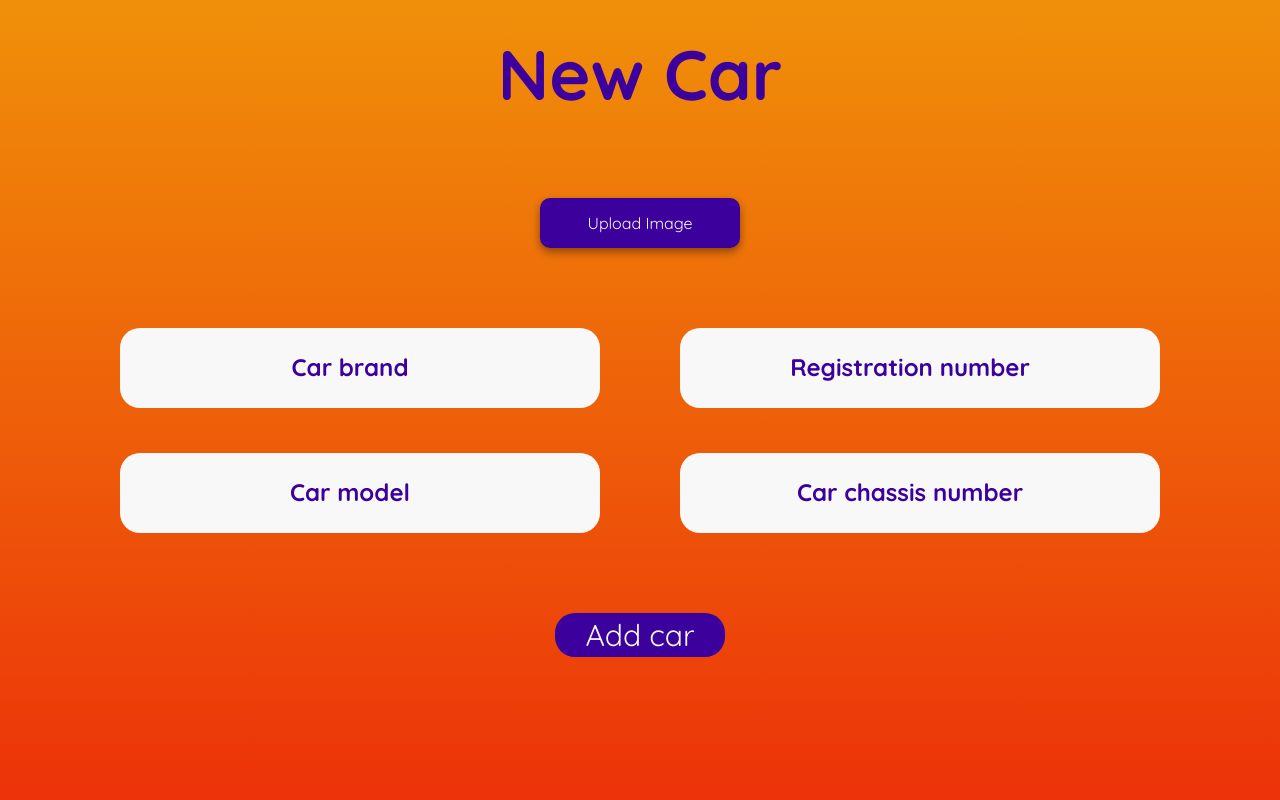
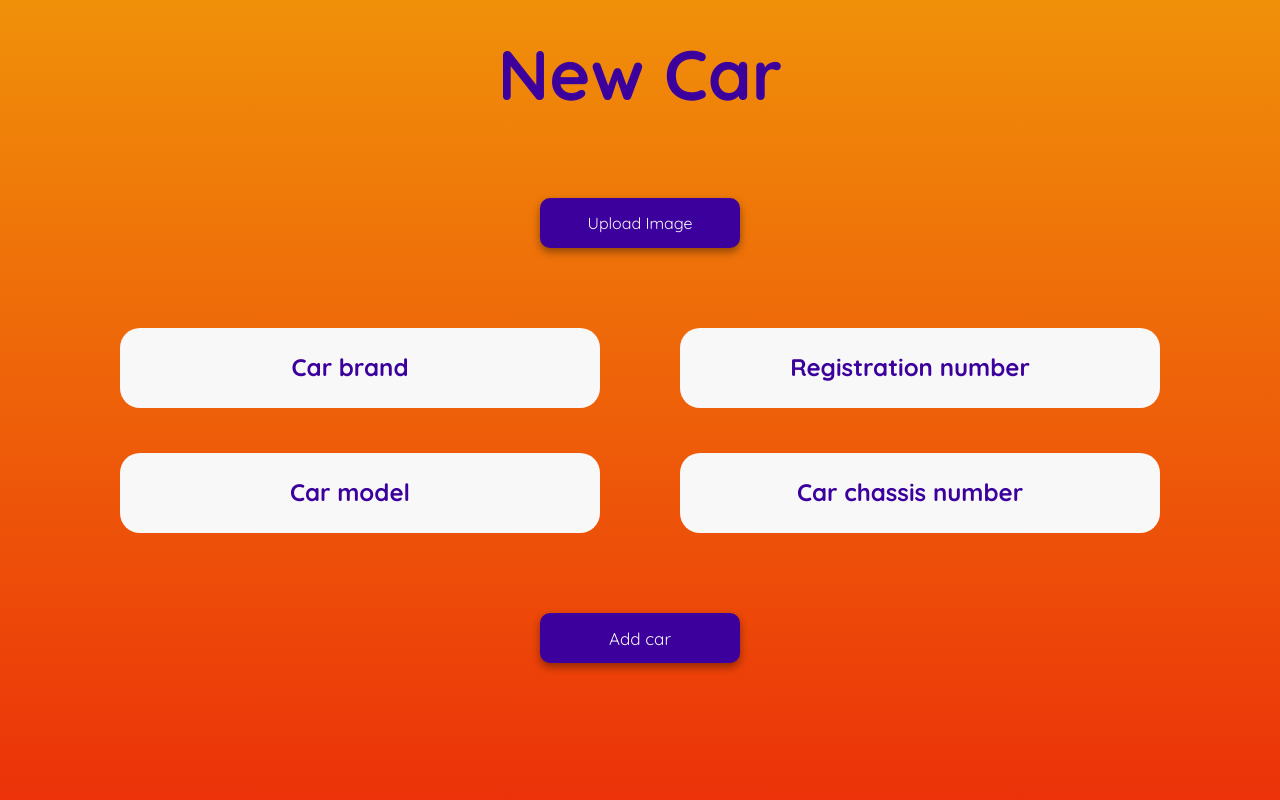
Before and after one commit to catamaris13/VehiDenceTest, a React (Create React App) app in the folder Front-End/vehidence-front/: page /new_car in a window 1280 px wide. Shown: the top 800 px of the page. Built offline with nearby package versions, Linux system fonts and the light colour scheme; no server answers.

Commit message:
Add Car terminat

```diff
--- a/Front-End/vehidence-front/src/AddMasina/AddMasina.css
+++ b/Front-End/vehidence-front/src/AddMasina/AddMasina.css
@@ -57,7 +57,6 @@
     align-items: center;
     margin-top: 20px;
     position: relative;
-
   }
 
 
@@ -74,7 +73,15 @@
     position: relative;
     box-shadow: 0 4px 8px rgba(0, 0, 0, 0.4);
     margin-top: 60px;
+    transition: background-color 0.3s ease;
+
+
   }
+
+  .image-upload-button:hover{
+    background-color: #000000;
+  }
+
 
 
   .file-name {
@@ -112,3 +119,31 @@
     cursor: pointer;
     margin-top: 80px;
   }
+
+  .button-container-add-car{
+    display: flex;
+    flex-direction: column;
+    align-items: center;
+    margin-top: 20px;
+    position: relative;
+  }
+  .button-new{
+    display: inline-block;
+    width: 200px;
+    height: 50px;
+    background-color: #3c009d;
+    color: #f8f8f8;
+    text-align: center;
+    line-height: 50px;
+    border-radius: 10px;
+    cursor: pointer;
+    position: relative;
+    box-shadow: 0 4px 8px rgba(0, 0, 0, 0.4);
+    margin-top: 60px;
+    font-size: 17px;
+    border: none;
+    transition: background-color 0.3s ease;
+  }
+  .button-new:hover {
+    background-color: #000000; /* Darker shade of the original color */
+}
--- a/Front-End/vehidence-front/src/AddMasina/AddMasina.js
+++ b/Front-End/vehidence-front/src/AddMasina/AddMasina.js
@@ -10,11 +10,11 @@ const AddMasina = () => {
   const [model, setModel] = useState("");
   const [imageFile, setImageFile] = useState(null);
   //const username = localStorage.getItem('username');
-  const [id,setId] = useState('');
-  const [imageData, setImageData] = useState('');
+  const [id, setId] = useState("");
+  const [imageData, setImageData] = useState("");
   const navigate = useNavigate(); // Utilizăm hook-ul useNavigate pentru a naviga între rute
-  const email = localStorage.getItem('email');
-  const [username,setUsername] = useState('');
+  const email = localStorage.getItem("email");
+  const [username, setUsername] = useState("");
 
   const handleImageChange = (e) => {
     const image = e.target.files[0];
@@ -40,35 +40,36 @@ const AddMasina = () => {
   }, []);
 
   const handleSubmit = async (e) => {
-    e.preventDefault(); // Oprim comportamentul implicit de trimitere a formularului
+    e.preventDefault();
 
-    // Creăm un obiect FormData pentru a trimite datele către API, inclusiv imaginea
     const masina = new FormData();
     masina.append("SerieSasiu", serieSasiu);
     masina.append("NrInmatriculare", nrInmatriculare);
     masina.append("Marca", marca);
     masina.append("Model", model);
     masina.append("Username", username);
-    masina.append("ImageFile", imageFile);
-    masina.append("ImageData", imageData);
-    masina.append("Id", id);
+    if (imageFile) {
+        masina.append("imageFile", imageFile);
+    }
+    else {
+      masina.append("imageFile", null);
+    }
+
     try {
-      // Facem cererea POST către API-ul "AddMasina" folosind Axios
         const response = await axios.post(
             "http://localhost:5277/api/Masina/AddMasina",
             masina,
             {
                 headers: {
-            "Content-Type": "multipart/form-data", // Setăm tipul de conținut al cererii ca fiind multipart/form-data
+                    "Content-Type": "multipart/form-data",
                 },
             }
         );
-      console.log(response.data); // Poți gestiona răspunsul API-ului aici
-      // Dacă dorești, poți redirecționa utilizatorul către o altă pagină după ce a fost adăugată mașina
-      if(response.data.statusCode == 200){
+        console.log(response.data);
+
+        if (response.data.statusCode === 200) {
             navigate("/home");
-      }
-      else{
+        } else {
             alert("The car was not added...");
         }
     } catch (error) {
@@ -130,9 +131,11 @@ const AddMasina = () => {
           </div>
         </div>
       </div>
-        <button className="button-new-car" onClick={handleSubmit}>
+      <div className="button-container-add-car">
+        <button className="button-new" onClick={handleSubmit}>
           Add car
         </button>
+      </div>
     </div>
   );
 };
--- a/Front-End/vehidence-front/src/home.css
+++ b/Front-End/vehidence-front/src/home.css
@@ -20,15 +20,13 @@
   .navbar a:hover {
     color: #3c009d;
 }
-/* src/styles/home.css */
 
 .card-img-top {
-    width: 100%; /* Aducem imaginea la lățimea de 100% a containerului */
-    height: auto; /* Asigurăm menținerea proporțiilor imaginii */
-    max-height: 300px; /* Setăm o înălțime maximă pentru imagine */
-    object-fit: cover; /* Asigurăm că imaginea este completă în interiorul containerului, fără să își piardă proporțiile */
+    width: 100%;
+    height: auto;
+    max-height: 300px;
+    object-fit: cover;
   }
-/* home.css */
 
 .home-content {
     display: flex;
@@ -39,18 +37,16 @@
 }
 
 .card-body {
-    padding: 20px; /* Adăugăm un spațiu intern între conținut și marginile cardului */
+    padding: 20px;
 }
 
 .card-title {
-    font-size: 20px; /* Mărimea fontului pentru titlul cardului */
+    font-size: 20px;
 }
 
 .card-text {
-    font-size: 16px; /* Mărimea fontului pentru textul cardului */
+    font-size: 16px;
 }
-/* home.css */
-
 .card-container {
     display: flex;
     justify-content: center;
@@ -76,8 +72,8 @@
     align-items: center;
   }
 
-  /* CSS */
-/* CSS */
+
+
 .dropdown {
   max-width: 13em;
   margin: 80px auto 0;
@@ -102,9 +98,9 @@
 }
 
 .arrow {
-  border-left: 5px solid transparent;
-  border-right: 5px solid transparent;
-  border-top: 6px solid #f1a009;
+  border-left: 7px solid transparent;
+  border-right: 7px solid transparent;
+  border-top: 8px solid #f1a009;
   transition: transform ease-in-out 0.3s;
 }
 .dropdown-content {
@@ -123,7 +119,7 @@
   transition: 0.5s;
 }
 .dropdown-content li:hover {
-  background: #c48220;
+  background: #000000;
   transition-delay: calc(60ms * var(--delay));
 }
 .dropdown-content li a {
```
Also changed, not shown: Front-End/vehidence-front/src/Home.js (+30 -8 lines), 23 other files (tests, documents, lock files or other folders). Lines whose indentation alone changed are shown as unchanged.
